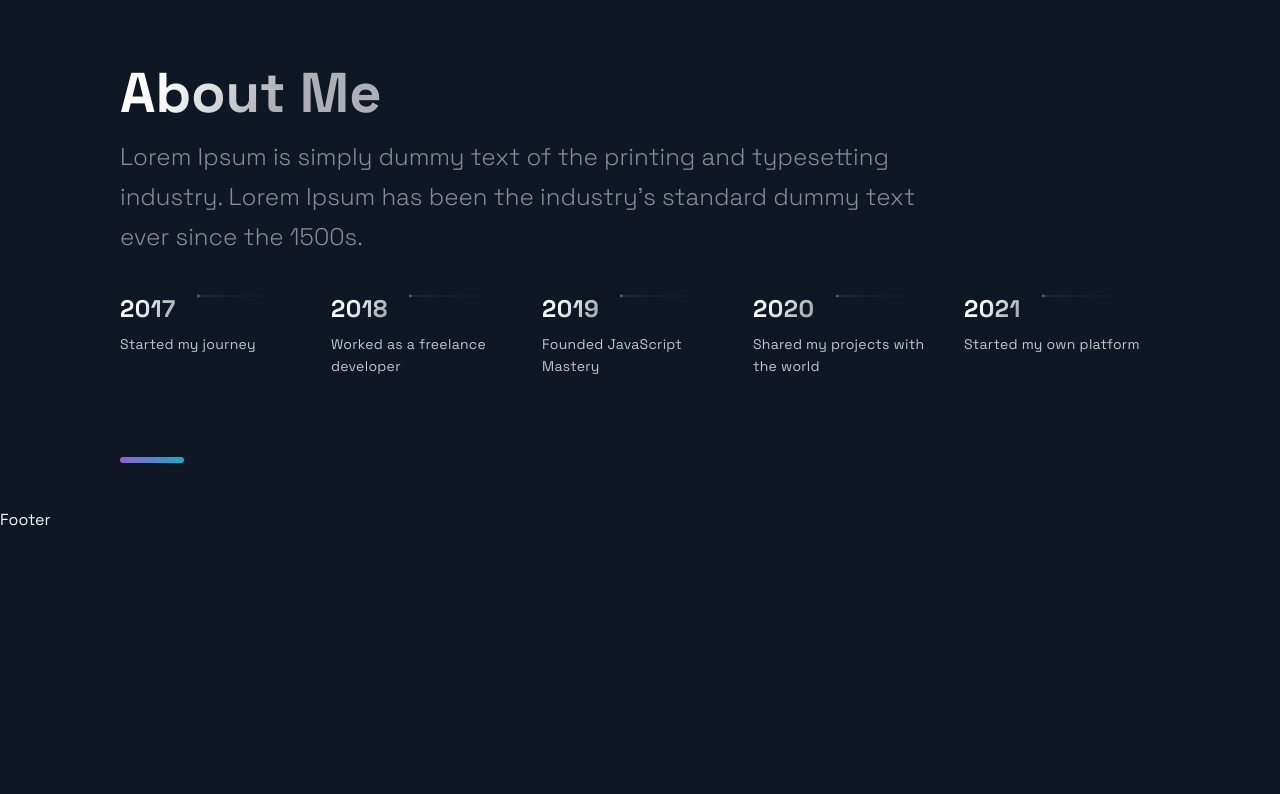
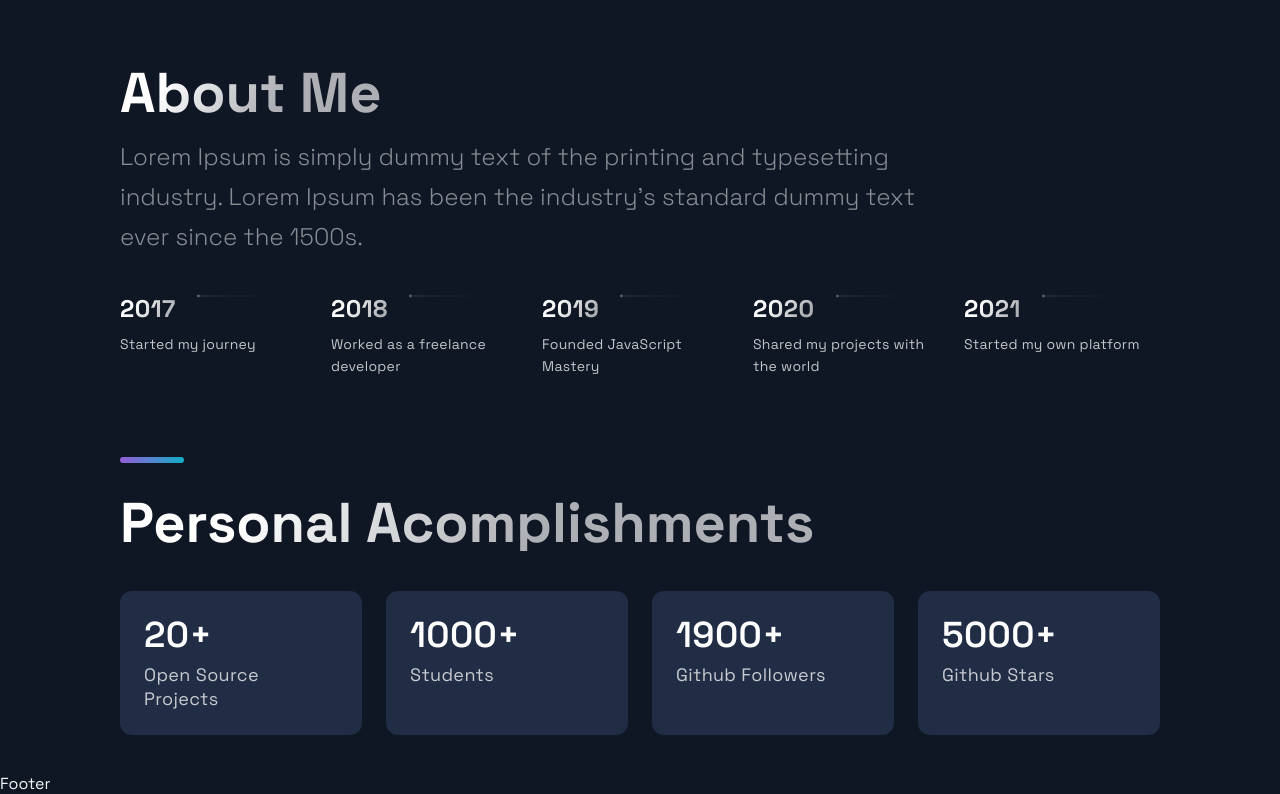
Before and after one commit to Muhammad-usman92/FYP-wahab, a Next.js app: page / in a window 1280 px wide. Shown: the part 2675-3469 px from the top of the page. Before the commit the page ends 3205 px from the top, so only its background shows below. Built offline with nearby package versions, Linux system fonts and the light colour scheme.

Commit message:
Acomplishments done

```diff
--- a/src/components/Acomplishments/Acomplishments.js
+++ b/src/components/Acomplishments/Acomplishments.js
@@ -16,7 +16,15 @@ const data = [
 
 const Acomplishments = () => (
   <Section>
-    <SectionTitle></SectionTitle>
+    <SectionTitle>Personal Acomplishments</SectionTitle>
+    <Boxes>
+      {data.map((item, index) => (
+        <Box key={index}>
+          <BoxNum>{item.number}+</BoxNum>
+          <BoxText> {item.text} </BoxText>
+        </Box>
+      ))}
+    </Boxes>
   </Section>
 );
 
```
